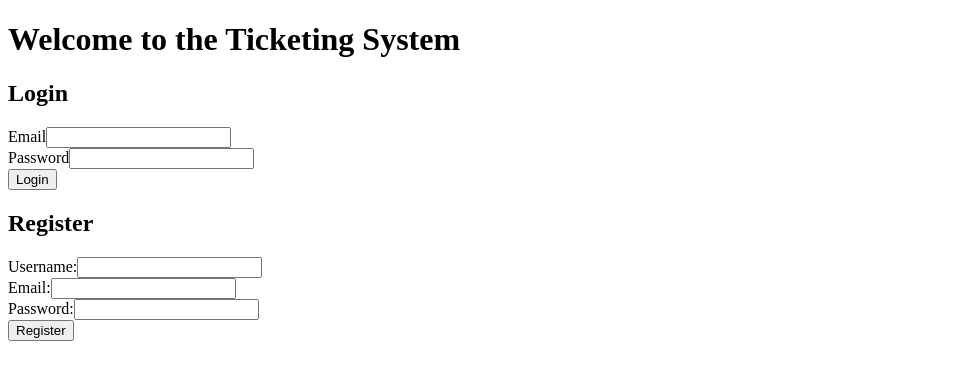
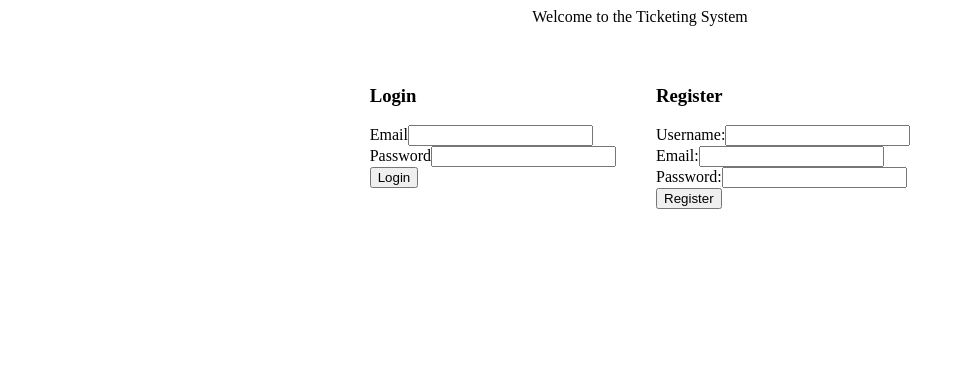
Before and after one commit to autotetra/Education, a React (Create React App) app in the folder IHU/Master/Dissertation/Real Time Ticketing System/front-end/: page / in a window 1280 px wide. Shown: the top 380 px of the page, without its empty margins (0-965 px from the left). Built offline with nearby package versions, Linux system fonts and the light colour scheme; no server answers.

Commit message:
complete homepage positioning

```diff
--- a/IHU/Master/Dissertation/Real Time Ticketing System/front-end/src/Shared/CreateTicket.js
+++ b/IHU/Master/Dissertation/Real Time Ticketing System/front-end/src/Shared/CreateTicket.js
@@ -31,7 +31,7 @@ function CreateTicket() {
 
   return (
     <div>
-      <h2>Create a Ticket</h2>
+      <h3>Create a Ticket</h3>
       <form onSubmit={handleSubmit}>
         <div>
           <label>Title:</label>
--- a/IHU/Master/Dissertation/Real Time Ticketing System/front-end/src/components/Home/Home.module.css
+++ b/IHU/Master/Dissertation/Real Time Ticketing System/front-end/src/components/Home/Home.module.css
@@ -0,0 +1,22 @@
+/* Container for the Home Page */
+.homeContainer {
+  display: flex;
+  flex-direction: column;
+  align-items: center;
+  gap: 20px;
+}
+
+/* Header Style */
+.header {
+  text-align: center;
+  margin-bottom: 20px;
+}
+
+/* Authentication Section (Login and Register) */
+.authContainer {
+  display: flex;
+  justify-content: center;
+  gap: 40px;
+  width: 100%;
+  max-width: 1200px;
+}
--- a/IHU/Master/Dissertation/Real Time Ticketing System/front-end/src/components/Home/Homepage.js
+++ b/IHU/Master/Dissertation/Real Time Ticketing System/front-end/src/components/Home/Homepage.js
@@ -1,12 +1,13 @@
 import React from "react";
 import Login from "./Login";
 import Register from "./Register";
+import styles from "./Home.module.css";
 
 function Home() {
   return (
-    <div>
-      <h1>Welcome to the Ticketing System</h1>
-      <div>
+    <div className={styles.homeContainer}>
+      <header className={styles.header}>Welcome to the Ticketing System</header>
+      <div className={styles.authContainer}>
         <Login />
         <Register />
       </div>
--- a/IHU/Master/Dissertation/Real Time Ticketing System/front-end/src/components/Home/Login.js
+++ b/IHU/Master/Dissertation/Real Time Ticketing System/front-end/src/components/Home/Login.js
@@ -49,7 +49,7 @@ function Login() {
 
   return (
     <div>
-      <h2>Login</h2>
+      <h3>Login</h3>
       <form onSubmit={handleLogin}>
         <div>
           <label>Email</label>
--- a/IHU/Master/Dissertation/Real Time Ticketing System/front-end/src/components/Home/Register.js
+++ b/IHU/Master/Dissertation/Real Time Ticketing System/front-end/src/components/Home/Register.js
@@ -32,7 +32,7 @@ function Register() {
 
   return (
     <div>
-      <h2>Register</h2>
+      <h3>Register</h3>
       <form onSubmit={handleRegister}>
         <div>
           <label>Username:</label>
--- a/IHU/Master/Dissertation/Real Time Ticketing System/front-end/src/components/UserDashboard/UserDashboard.js
+++ b/IHU/Master/Dissertation/Real Time Ticketing System/front-end/src/components/UserDashboard/UserDashboard.js
@@ -5,9 +5,7 @@ import axios from "axios";
 import io from "socket.io-client";
 
 function UserDashboard() {
-  const [showCreateTicket, setShowCreateTicket] = useState(false);
   const [tickets, setTickets] = useState([]);
-  const [showTickets, setShowTickets] = useState(false);
   const [selectedTicket, setSelectedTicket] = useState(null);
 
   useEffect(() => {
@@ -50,9 +48,10 @@ function UserDashboard() {
     };
   }, []);
 
-  const handleCreateTicket = () => {
-    setShowCreateTicket(true);
-  };
+  useEffect(() => {
+    // Fetch tickets on mount
+    fetchTickets();
+  }, []);
 
   const handleLogout = () => {
     localStorage.clear();
@@ -68,7 +67,6 @@ function UserDashboard() {
         },
       });
       setTickets(response.data);
-      setShowTickets(true);
     } catch (error) {
       console.error("Error fetching tickets:", error.message);
     }
@@ -88,38 +86,19 @@ function UserDashboard() {
     }
   };
 
-  const deleteTicket = async (ticketId) => {
-    try {
-      const confirmDelete = window.confirm(
-        "Are you sure you want to delete this ticket?"
-      );
-      if (!confirmDelete) return;
-
-      const token = localStorage.getItem("token");
-      await axios.delete(endpoints.DELETE_TICKET(ticketId), {
-        headers: {
-          Authorization: `Bearer ${token}`,
-        },
-      });
-      alert("Ticket deleted successfully.");
-      fetchTickets(); // Refresh tickets
-    } catch (error) {
-      console.error("Error deleting ticket:", error.message);
-    }
-  };
-
   return (
     <div>
       <h2>User Dashboard</h2>
-      <button onClick={handleCreateTicket}>Create Ticket</button>
       <button onClick={handleLogout}>Logout</button>
-      <button onClick={fetchTickets}>See Tickets</button>
 
-      {showCreateTicket && <CreateTicket />}
+      {/* Create Ticket Section */}
+      <div>
+        <CreateTicket />
+      </div>
 
-      {showTickets && (
+      {/* Tickets Section */}
       <div>
-          <h2>Your Tickets</h2>
+        <h3>My Tickets</h3>
         {tickets.length > 0 ? (
           <ul>
             {tickets.map((ticket) => (
@@ -129,9 +108,6 @@ function UserDashboard() {
                 <button onClick={() => fetchTicketDetails(ticket._id)}>
                   View Details
                 </button>
-                  <button onClick={() => deleteTicket(ticket._id)}>
-                    Delete
-                  </button>
               </li>
             ))}
           </ul>
@@ -139,8 +115,8 @@ function UserDashboard() {
           <p>No tickets found.</p>
         )}
       </div>
-      )}
 
+      {/* Ticket Details Section */}
       {selectedTicket && (
         <div>
           <h2>Ticket Details</h2>
--- a/IHU/Master/Dissertation/Real Time Ticketing System/front-end/src/components/UserDashboard/UserDashboard.module.css
+++ b/IHU/Master/Dissertation/Real Time Ticketing System/front-end/src/components/UserDashboard/UserDashboard.module.css
@@ -0,0 +1,45 @@
+/* User Dashboard Header */
+.header {
+  text-align: center; /* Center-align the header text */
+  margin-bottom: 20px; /* Add space below the header */
+}
+
+/* Container for Create Ticket and Tickets List */
+.dashboardContainer {
+  display: flex; /* Arrange children horizontally */
+  justify-content: space-between; /* Space between the two sections */
+  gap: 20px; /* Add space between sections */
+  margin-top: 20px; /* Space below the header */
+}
+
+/* Create Ticket Section */
+.createTicketSection {
+  flex: 1; /* Allow it to take one part of the available space */
+  max-width: 40%; /* Restrict maximum width */
+  margin-left: 20px; /* Add left margin for spacing */
+}
+
+/* Tickets Section */
+.ticketsList {
+  flex: 2; /* Allow it to take two parts of the available space */
+  margin-right: 20px; /* Add right margin for spacing */
+}
+
+/* Ticket List Items */
+.ticketItem {
+  margin-bottom: 10px; /* Add space between tickets */
+  list-style-type: none; /* Remove default bullet points */
+}
+
+.ticketItem strong {
+  display: block; /* Display labels on new lines for readability */
+}
+
+.ticketItem button {
+  margin-top: 5px; /* Add space between text and buttons */
+}
+
+/* Ticket Details Section */
+.ticketDetails {
+  margin-top: 20px; /* Add space above the details section */
+}
```
Lines whose indentation alone changed are shown as unchanged.
